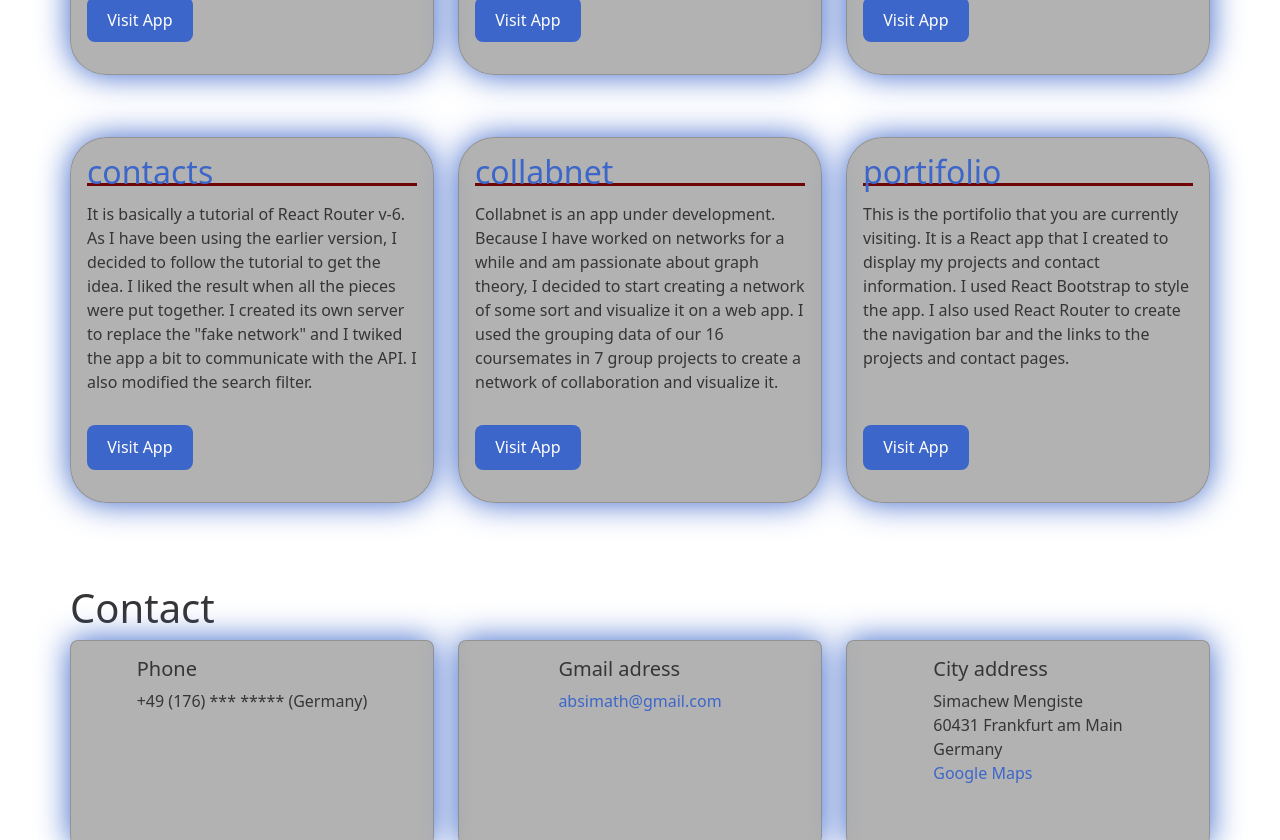
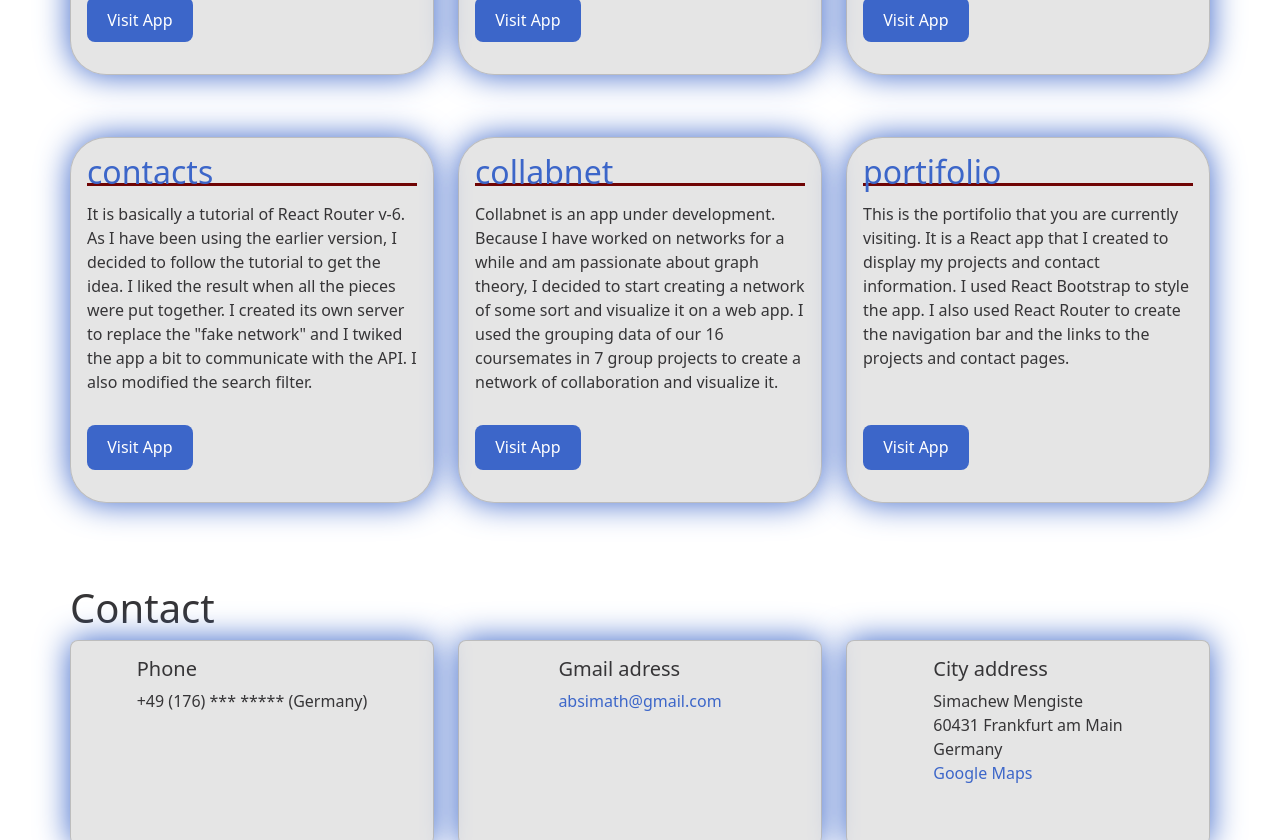
Before and after one commit to absima/portifolio, a React (Vite) app: page /apps in a window 1280 px wide. Shown: the part 1960-2800 px from the top of the page. Built offline with nearby package versions, Linux system fonts and the light colour scheme.

Commit message:
day/night theme modified again

```diff
--- a/src/App.css
+++ b/src/App.css
@@ -32,7 +32,7 @@
   /* font-family: 'Inter', sans-serif; */
   /* border-bottom: 5rem; */
   margin-bottom: 5rem;
-  background-color: hsl(0, 0%, 0%, 0.3);
+  background-color: hsl(0, 0%, 0%, 0.1);
 }
 
 
@@ -100,5 +100,5 @@
 }
 
 .controw .card{
-  background-color: hsl(0, 0%, 0%, 0.3);
+  background-color: hsl(0, 0%, 0%, 0.1);
 }
```
